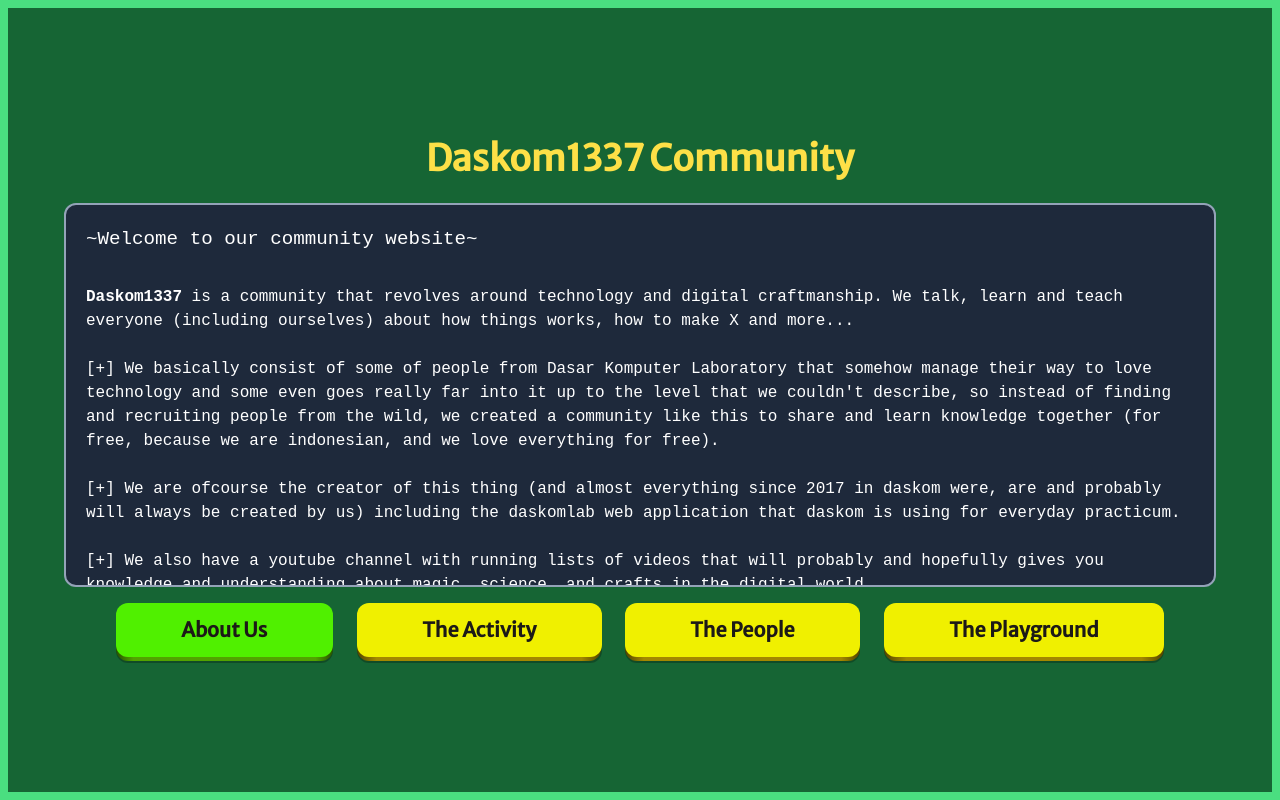
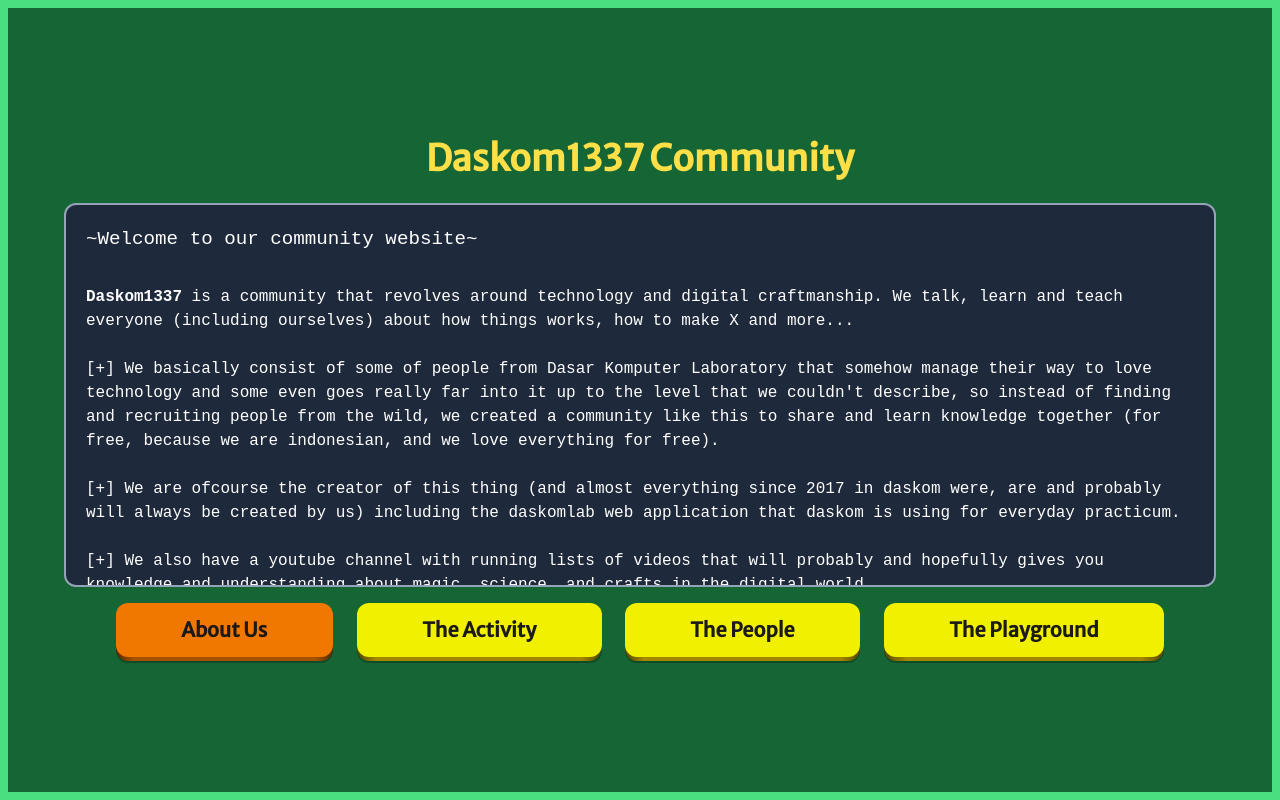
Before and after one commit to Daskom-Lab/d1337lands, a Next.js app: page / in a window 1280 px wide. Built offline with nearby package versions, Linux system fonts and the light colour scheme; a web font is replaced by a local one.

Commit message:
feature: change button selected color

```diff
--- a/pages/index.js
+++ b/pages/index.js
@@ -69,10 +69,10 @@ export default function Home({ peopleList }) {
             )
           }
           <div className="flex flex-row mt-5 px-10">
-            <Button text="About Us" color={menu === "about-us" ? "green" : "yellow"} onClick={() => setMenu("about-us")} />
-            <Button text="The Activity" color={menu === "activity" ? "green" : "yellow"} onClick={() => setMenu("activity")} />
-            <Button text="The People" color={menu === "people" ? "green" : "yellow"} onClick={() => setMenu("people")} />
-            <Button text="The Playground" color={menu === "playground" ? "green" : "yellow"} onClick={() => setMenu("playground")} />
+            <Button text="About Us" color={menu === "about-us" ? "red" : "yellow"} onClick={() => setMenu("about-us")} />
+            <Button text="The Activity" color={menu === "activity" ? "red" : "yellow"} onClick={() => setMenu("activity")} />
+            <Button text="The People" color={menu === "people" ? "red" : "yellow"} onClick={() => setMenu("people")} />
+            <Button text="The Playground" color={menu === "playground" ? "red" : "yellow"} onClick={() => setMenu("playground")} />
           </div>
         </div>
       </main>
```
